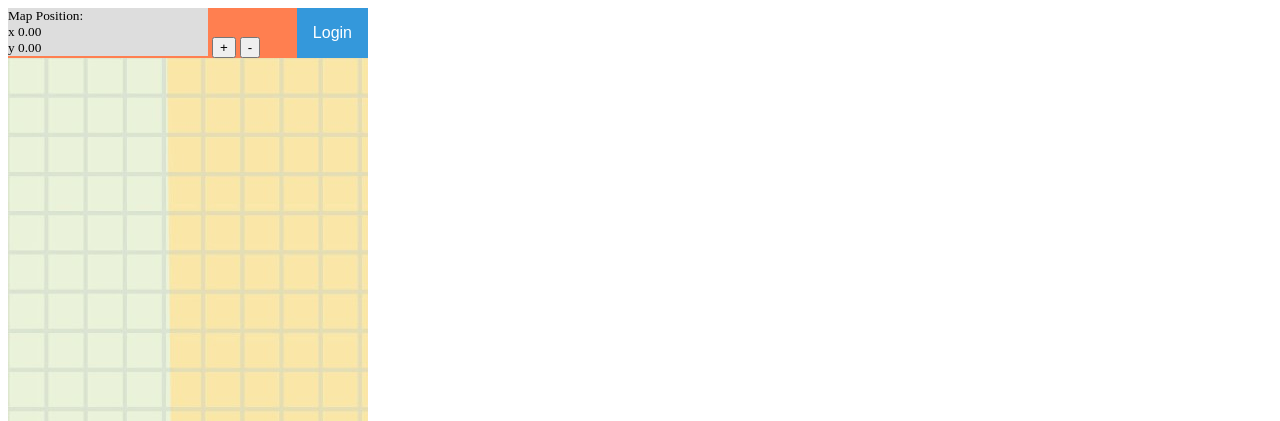
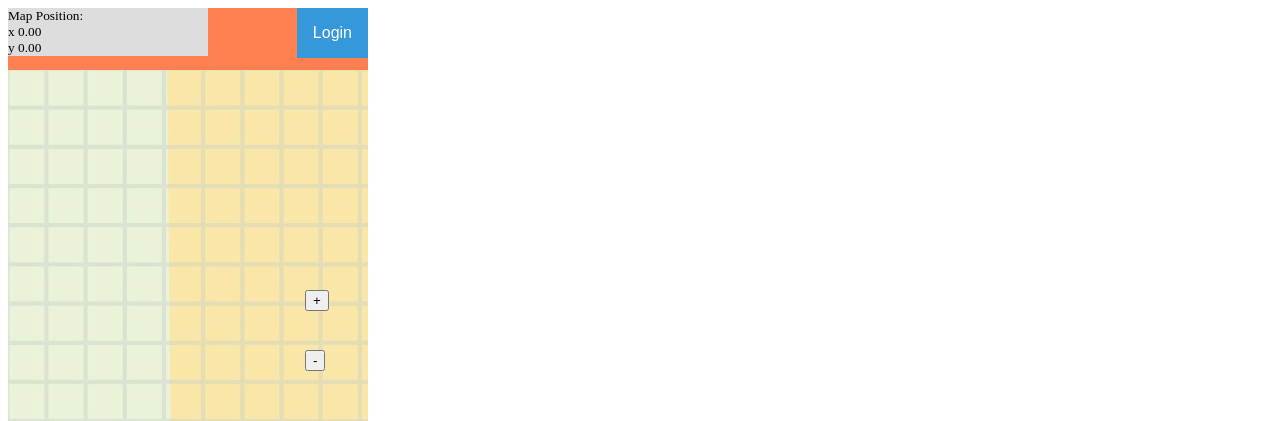
Before and after one commit to EricSondraal/BCITMAPS, a plain HTML site: page indexNov16.html in a window 1280 px wide. Shown: the top 421 px of the page. Drawn offline with Linux system fonts and the light colour scheme; a script that the page names is missing.

Commit message:
did more front-end stuff like changing colours, and positioning more things. Also added a proper map!

```diff
--- a/indexstyles.css
+++ b/indexstyles.css
@@ -43,7 +43,9 @@
     display: block;
 }
 
-
+#topBar{
+    height: 61.5px;
+}
 
 
 #mapposition {
@@ -88,16 +90,38 @@
 }
 
 
+#zoominbutton {
+    outline: 0 none;
+    position: absolute;
+    z-index: 10000;
+    left: 305px;
+    top: 290px;
+  }
 
+#zoomoutbutton {
+    outline: 0 none;
+    position: absolute;
+    z-index: 10000;
+    left: 305px;
+    top: 350px;
+  }
 
-
-
+.bottomfooter {
+    width: 360px;
+    height: 40px;
+    position: absolute;
+    z-index: 10000;
+    left: 1px;
+    top: 612px;
+    background-color: #B6D06B;
+    opacity: 85%;
+}
 
 #debugDiv {
     width: 1400px;
     height: 640px;
     background-color:#dddddd;
-    float:left;
+    float: left;
     display:inline-block;
 }
 
```
